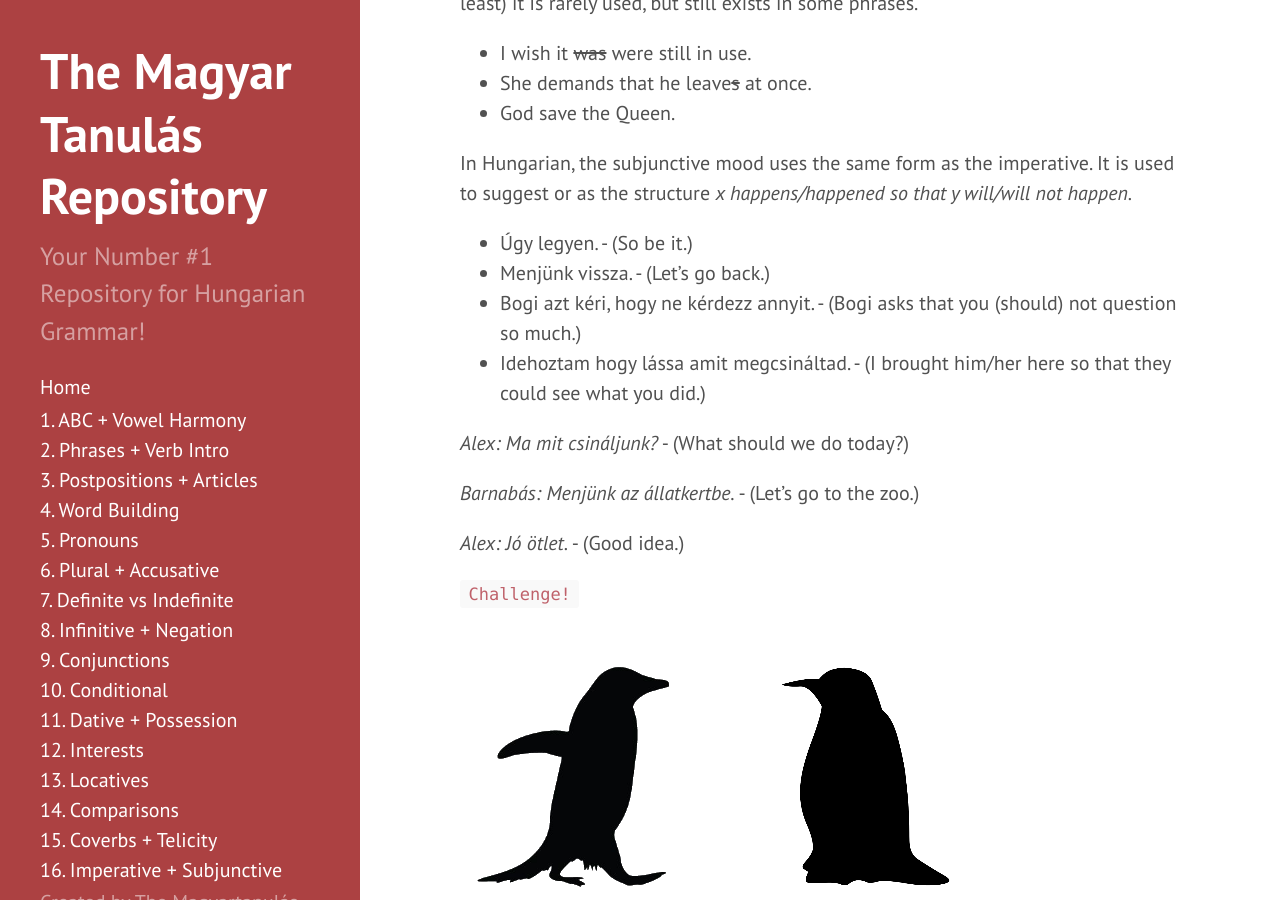
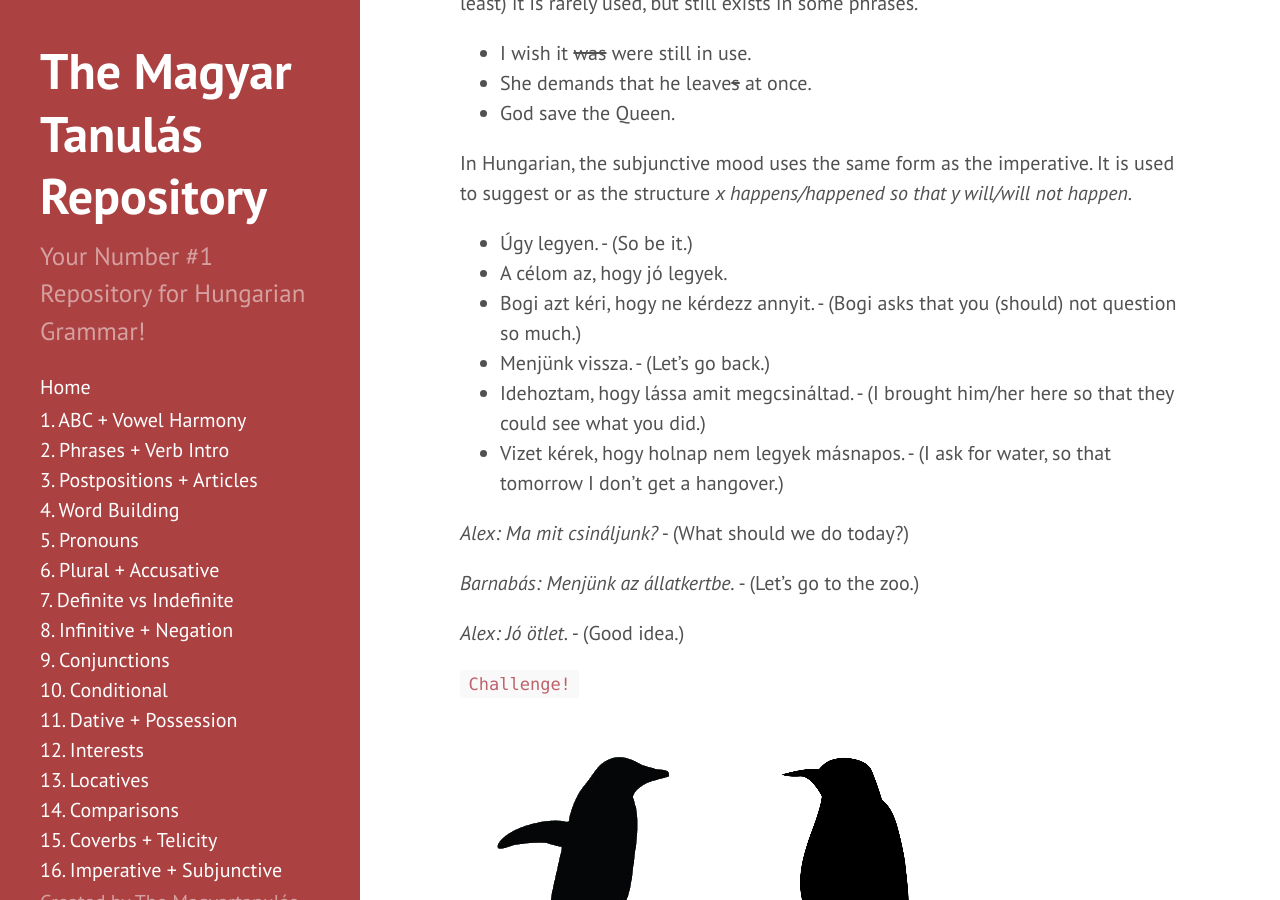
Before and after one commit to Magyartanulas/magyartanulas.github.io, a Jekyll site: the page built from imperative_subjunctive.md, in a window 1280 px wide and 900 px high, scrolled down 1838 px. Built offline with Jekyll 4.4.1, drawn with Linux system fonts in a browser that asks for light colours; Markdown is read by kramdown in place of the engine named in the settings.

Commit message:
Update imperative_subjunctive.md

```diff
--- a/imperative_subjunctive.md
+++ b/imperative_subjunctive.md
@@ -51,9 +51,11 @@ The Subjunctive mood expresses a wish or a suggestion. Nowadays (in English at l
 In Hungarian, the subjunctive mood uses the same form as the imperative. It is used to suggest or as the structure *x happens/happened so that y will/will not happen.*
 
 * Úgy legyen. - (So be it.)
+* A célom az, hogy jó legyek.
+* Bogi azt kéri, hogy ne kérdezz annyit. - (Bogi asks that you (should) not question so much.)
 * Menjünk vissza. - (Let's go back.)
-* Bogi azt kéri, hogy ne kérdezz annyit. - (Bogi asks that you (should) not question so much.)
-* Idehoztam hogy lássa amit megcsináltad. - (I brought him/her here so that they could see what you did.)
+* Idehoztam, hogy lássa amit megcsináltad. - (I brought him/her here so that they could see what you did.)
+* Vizet kérek, hogy holnap nem legyek másnapos. - (I ask for water, so that tomorrow I don't get a hangover.)
 
 *Alex: Ma mit csináljunk?* - (What should we do today?)
 
```
